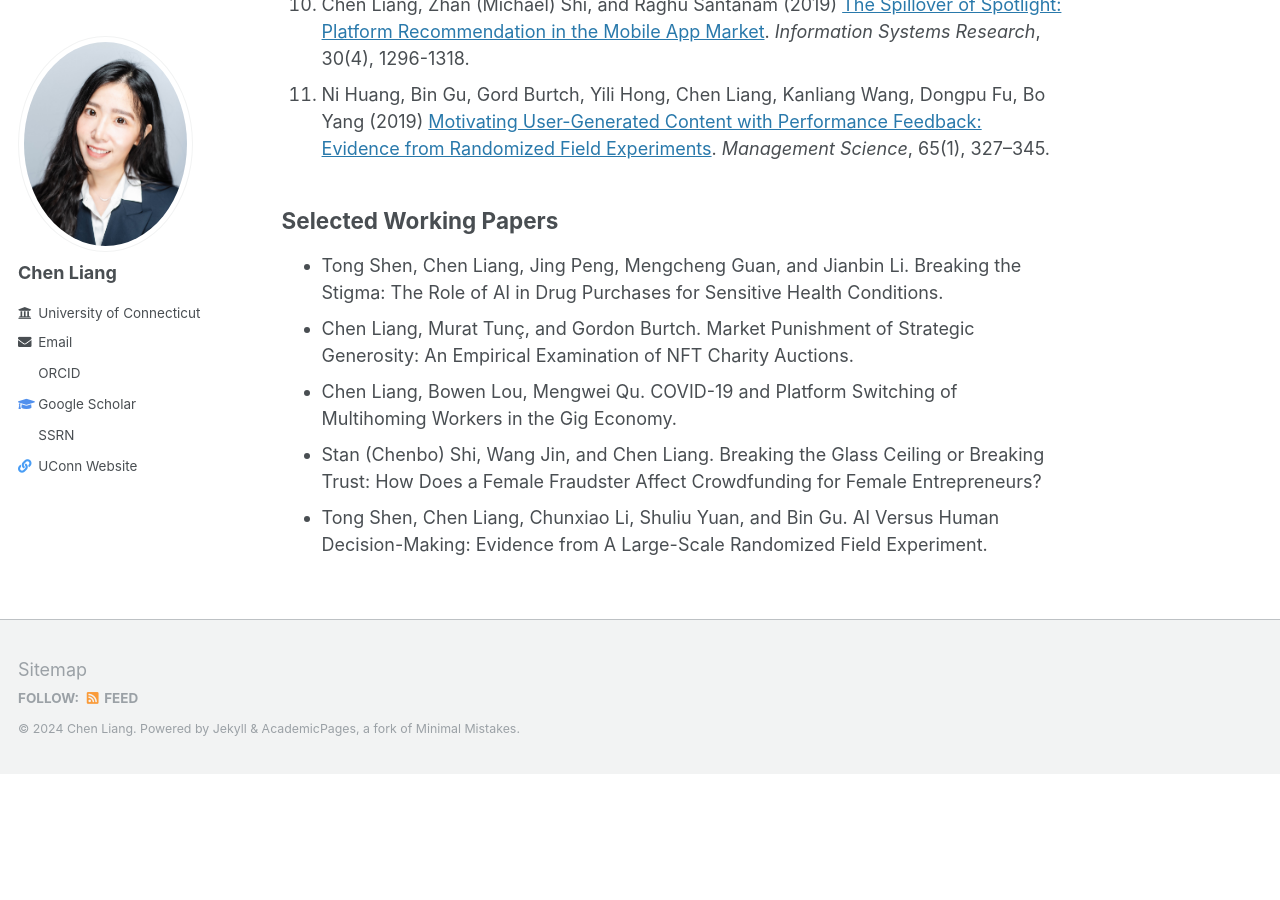
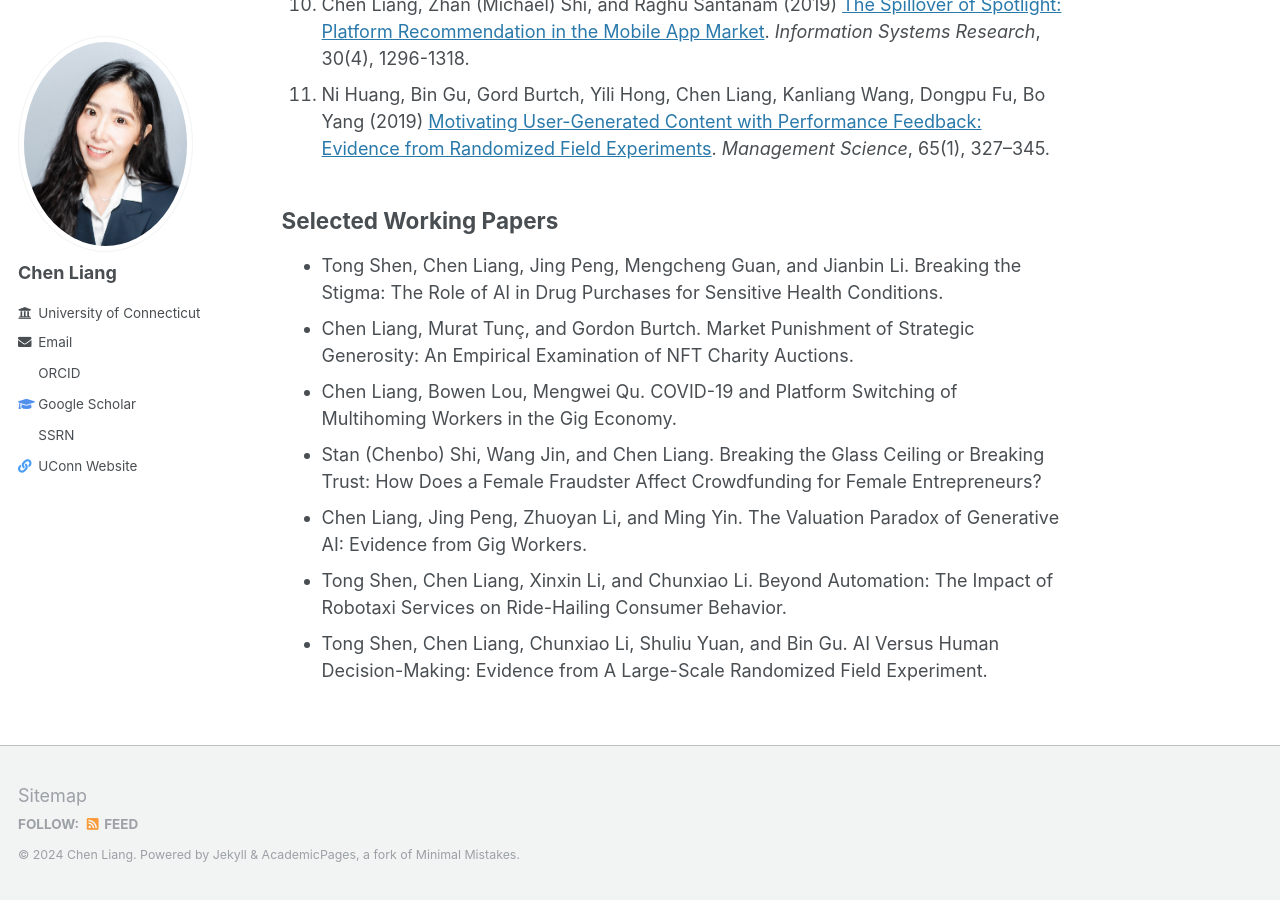
Before and after one commit to chen0liang/chen0liang.github.io, a Jekyll site: the page built from _pages/research.md, in a window 1280 px wide and 900 px high, scrolled down 947 px. Built offline with Jekyll 4.4.1, drawn with Linux system fonts in a browser that asks for light colours; a style sheet for code colours, icons or effects is not loaded; before the commit the page ends 1721 px from its top, so only the background shows below that.

Commit message:
update in Aug 2024

```diff
--- a/_pages/research.md
+++ b/_pages/research.md
@@ -26,4 +26,6 @@ author_profile: true
 -   Chen Liang, Murat Tunç, and Gordon Burtch. Market Punishment of Strategic Generosity: An Empirical Examination of NFT Charity Auctions.
 -   Chen Liang, Bowen Lou, Mengwei Qu. COVID-19 and Platform Switching of Multihoming Workers in the Gig Economy.
 -   Stan (Chenbo) Shi, Wang Jin, and Chen Liang. Breaking the Glass Ceiling or Breaking Trust: How Does a Female Fraudster Affect Crowdfunding for Female Entrepreneurs?
+-   Chen Liang, Jing Peng, Zhuoyan Li, and Ming Yin. The Valuation Paradox of Generative AI: Evidence from Gig Workers.
+-   Tong Shen, Chen Liang, Xinxin Li, and Chunxiao Li. Beyond Automation: The Impact of Robotaxi Services on Ride-Hailing Consumer Behavior.
 -   Tong Shen, Chen Liang, Chunxiao Li, Shuliu Yuan, and Bin Gu. AI Versus Human Decision-Making: Evidence from A Large-Scale Randomized Field Experiment.
```
Also changed, not shown: _pages/award.md (+1 -0 lines), _pages/cv.md (+1 -1 lines).
